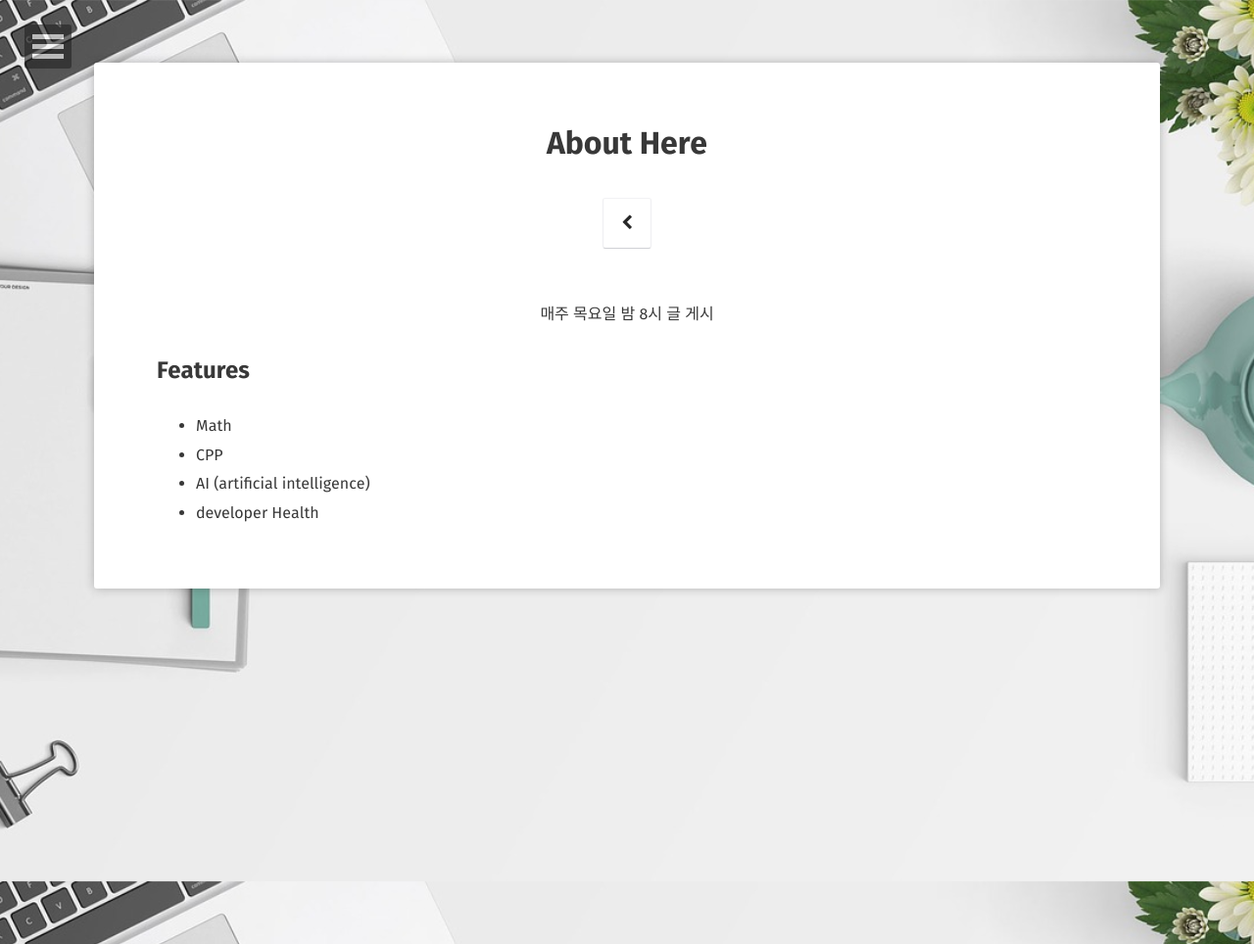
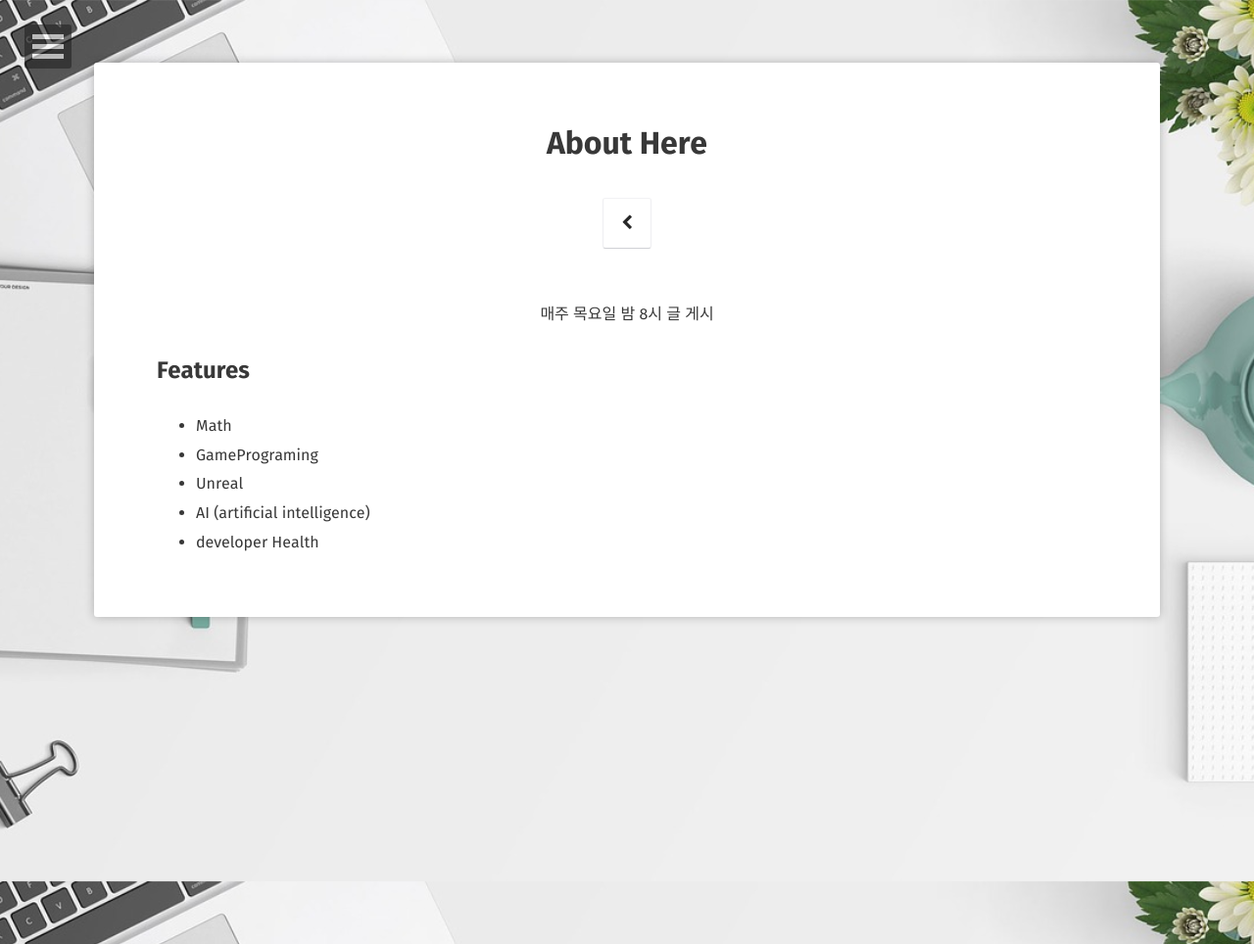
Before and after one commit to SHSongs/SHSongs.github.io, a Jekyll site: the page built from about/index.md, in a window 1280 px wide. Shown: the whole page at 98% size. Built offline with Jekyll 4.4.1, drawn with Linux system fonts in a browser that asks for light colours; some web fonts are replaced.

Commit message:
modify about

```diff
--- a/about/index.md
+++ b/about/index.md
@@ -10,6 +10,7 @@ comments: false
 
 ## Features
 * Math <br/>
-* CPP <br/>
+* GamePrograming <br/>
+* Unreal <br/>
 * AI (artificial intelligence) <br/>
 * developer Health <br/>
```
